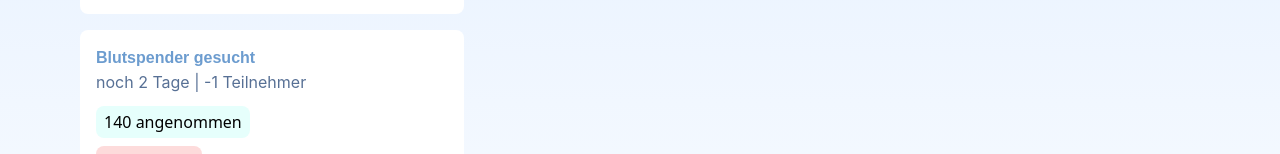
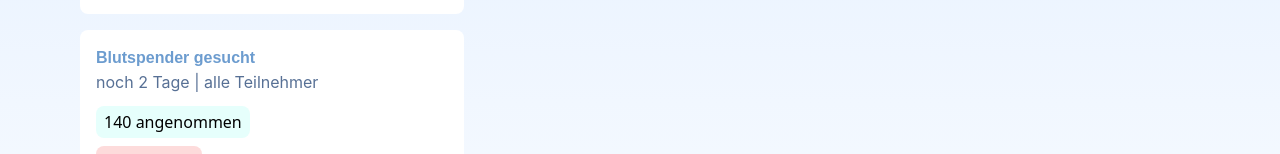
Before and after one commit to Helfer-Portal/helponspot-client, a React (Create React App) app: page /all-news in a window 1280 px wide. Shown: the part 438-592 px from the top of the page. Built offline with nearby package versions, Linux system fonts and the light colour scheme.

Commit message:
added temp. Math.abs to make mock more believable ;D

```diff
--- a/src/features/org-register/newAnzeige.jsx
+++ b/src/features/org-register/newAnzeige.jsx
@@ -42,7 +42,7 @@ export default function NewAnzeige() {
         title: title,
         timeLast: dateDiff ? dateDiff + " Tage" : "5 Tage",
         reqHelpers: count,
-        confirmed: Math.floor(Math.random() * count),
+        confirmed: Math.abs(Math.floor(Math.random() * count)),
         denied: 0,
         open: 0
       },
--- a/src/features/show-news/components/open-request.jsx
+++ b/src/features/show-news/components/open-request.jsx
@@ -11,7 +11,7 @@ export default function OpenRequest(props) {
 
       <div>
         <p className="font-inter text-figmaParagraph">
-          noch {props.timeLast} | {props.reqHelpers} Teilnehmer
+          noch {props.timeLast} | {props.reqHelpers < 0? "alle" : props.reqHelpers} Teilnehmer
         </p>
       </div>
 
```
